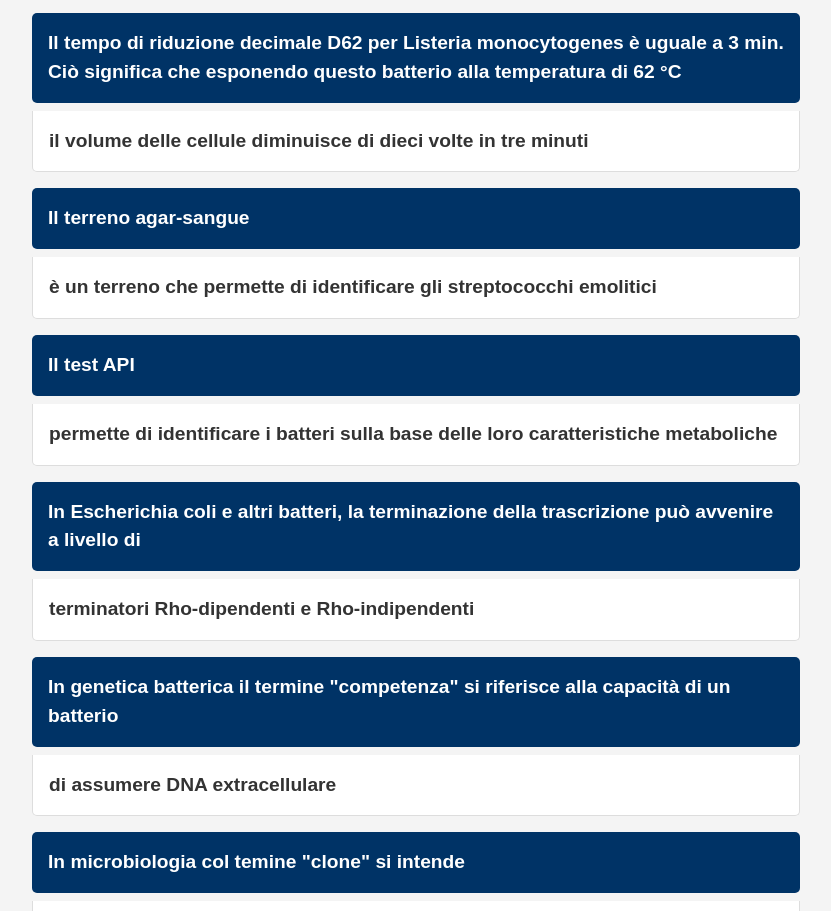
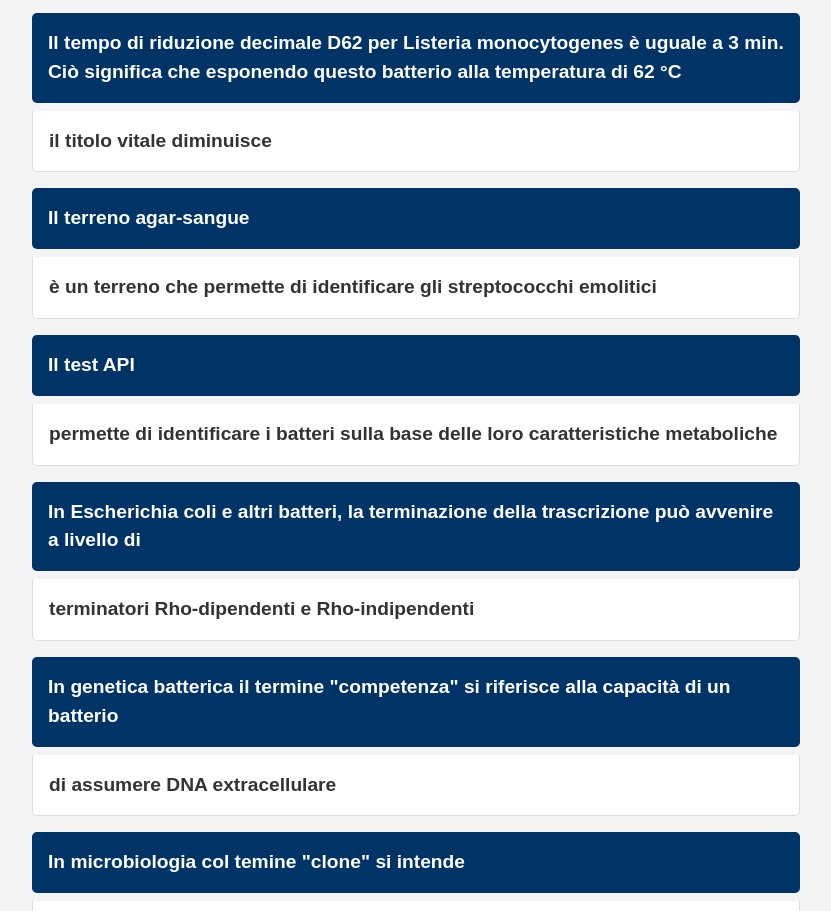
Before and after one commit to marcosavoldi/microbiologia_soluzioni, a plain HTML site: page index.html in a window 1280 px wide. Shown: the part 7742-8653 px from the top of the page, without its empty margins (224-1055 px from the left). Drawn offline with Linux system fonts and the light colour scheme.

Commit message:
Update index.html

```diff
--- a/index.html
+++ b/index.html
@@ -550,7 +550,7 @@
             <div class="question" id="letter-I">Il tempo di riduzione decimale D62 per Listeria monocytogenes è uguale a
                 3 min.
                 Ciò significa che esponendo questo batterio alla temperatura di 62 °C</div>
-            <div class="answer">il volume delle cellule diminuisce di dieci volte in tre minuti</div>
+            <div class="answer">il titolo vitale diminuisce</div>
         </div>
 
         <div class="faq-item">
```
